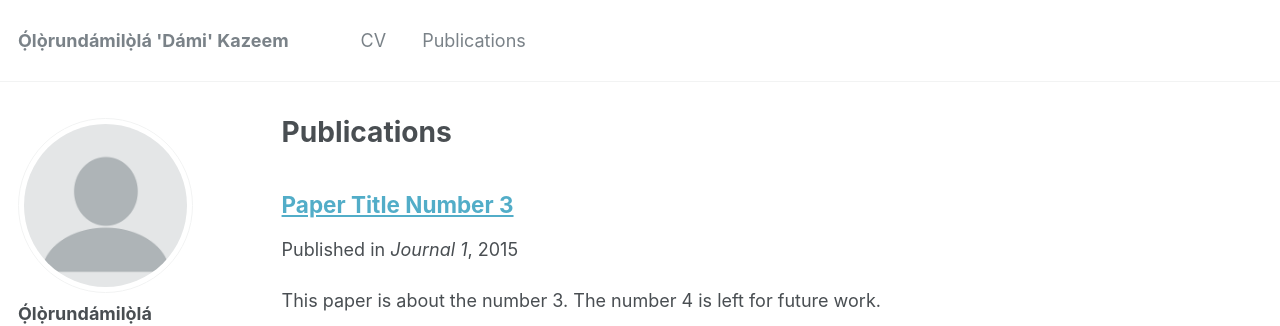
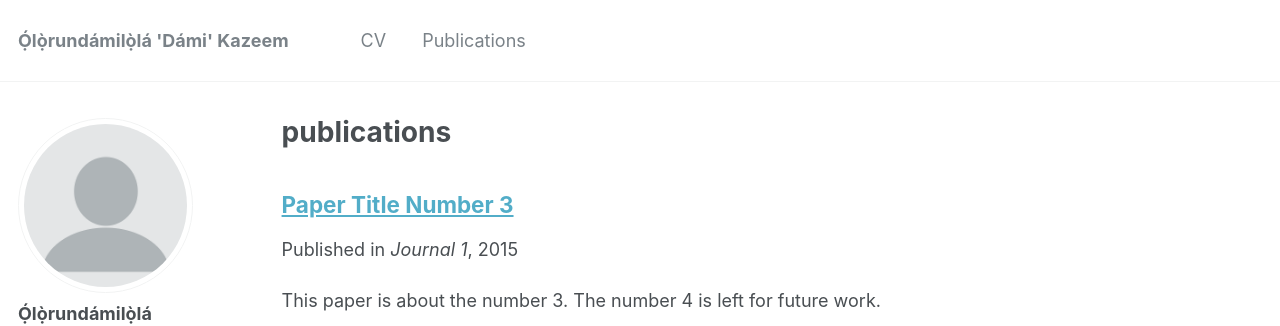
Before and after one commit to odsogunro/odsogunro.github.io, a Jekyll site: the page built from _pages/publications.md, in a window 1280 px wide and 1102 px high. Shown: the top 326 px of the window. Built offline with Jekyll 4.4.1, drawn with Linux system fonts in a browser that asks for light colours; some web fonts are replaced.

```diff
--- a/_pages/publications.md
+++ b/_pages/publications.md
@@ -1,6 +1,6 @@
 ---
 layout: archive
-title: "Publications"
+title: "publications"
 permalink: /publications/
 author_profile: true
 ---
```
